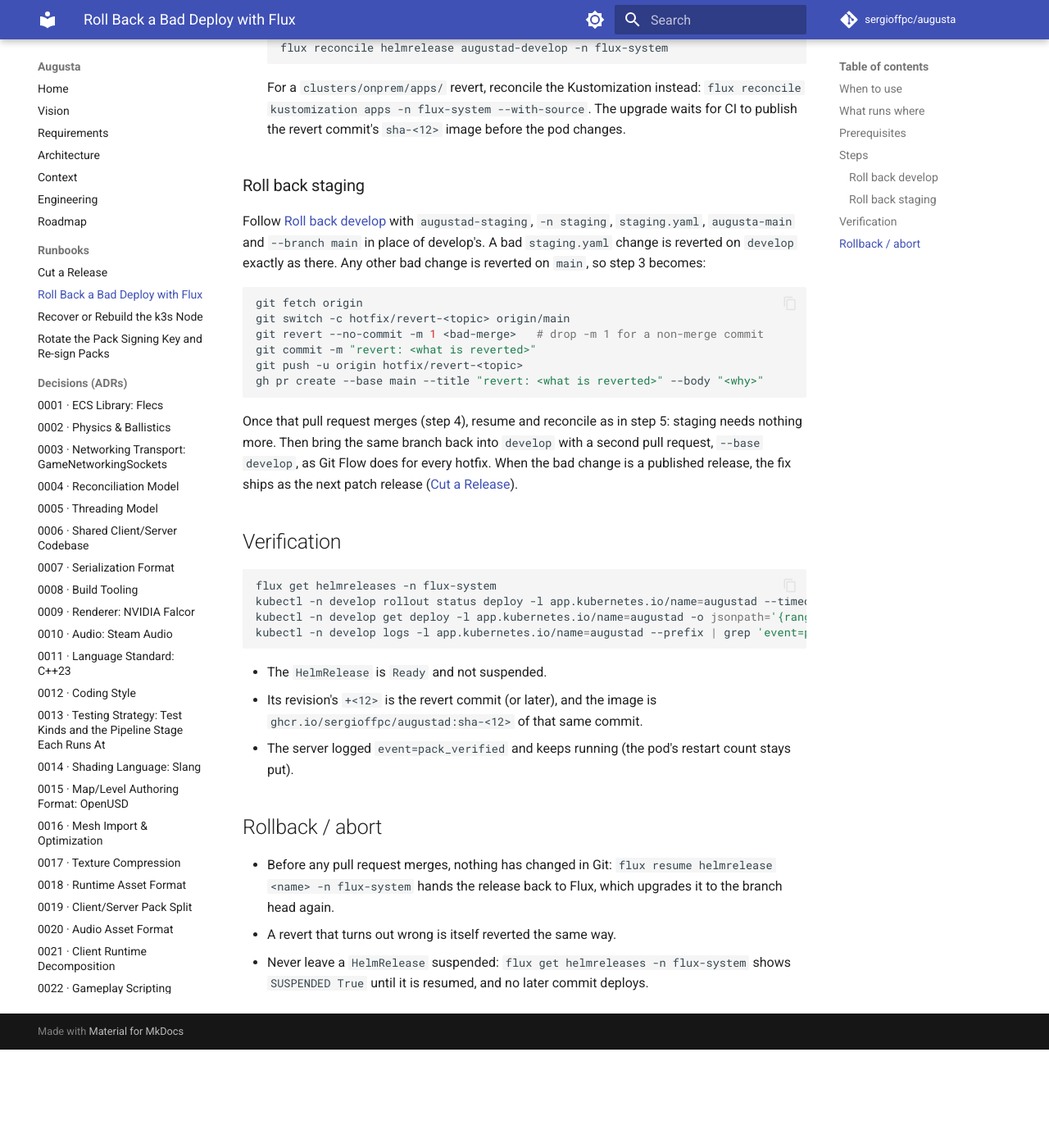
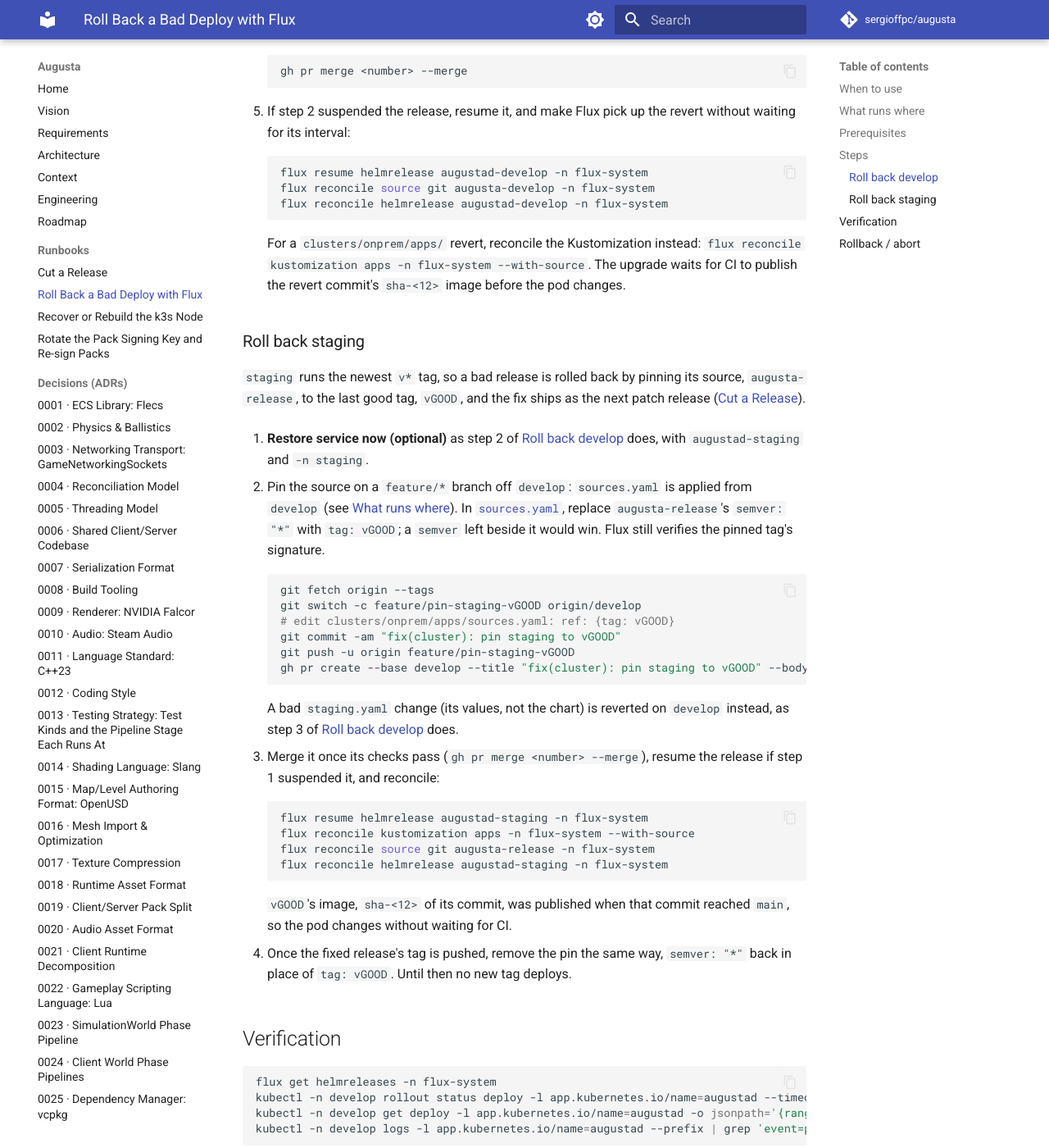
Before and after one commit to sergioffpc/augusta, an MkDocs documentation site: the page built from docs/runbooks/flux-rollback.md, in a window 1280 px wide and 1400 px high, scrolled down 2919 px. Shown: the whole window at 82% size. Built offline with MkDocs 1.6.1 and Material for MkDocs 9.7.7, drawn with Linux system fonts in a browser that asks for light colours; comment, search, counter and statistics services are not loaded; before the commit the page ends 4199 px from its top, so only the background shows below that; some of the changed text lies outside the part shown.

Commit message:
feat(cluster): run only signed revisions; staging follows release tags
Flux now verifies every revision before reconciling it (ADR-0056), so a push
that reaches GitHub without a trusted signature never runs on the Node.

- develop's and flux-system's GitRepository verify their branch HEAD
  against the maintainer's SSH signing key and GitHub's web-flow key, the
  key that signs a pull request merged on GitHub.
- staging's source, renamed augusta-main to augusta-release, follows the
  newest v* tag by semver ("*", no pre-releases) and verifies it in Tag
  mode against the maintainer's key alone: a merge to main changes nothing
  that runs until the release's signed tag is pushed.
- The trusted public keys are two unencrypted Secrets in
  clusters/onprem/flux-system/trusted-signers.yaml (Flux 2.9.5 reads
  .sshpub and .asc keys from one Secret). scripts/bootstrap-node.sh applies
  them before gotk-sync.yaml, which now needs them.
- CI's per-environment chart render finds staging's chart by the tag it
  follows, the newest vX.Y.Z on origin.
- ADR-0026 points to ADR-0056; ENGINEERING.md's Deployment & CD,
  ARCHITECTURE.md, and the Flux rollback (pin staging to an older tag) and
  release (staging moves at the signed tag) runbooks describe the new model.

Closes #525

Co-Authored-By: Claude Opus 5.5 <noreply@anthropic.com>

````diff
--- a/docs/runbooks/flux-rollback.md
+++ b/docs/runbooks/flux-rollback.md
@@ -2,14 +2,15 @@
 
 Returns the `develop` or `staging` environment to a working server after a
 commit that Flux deployed broke it. How the environments are deployed is
-ADR-0026 ([CD strategy](../adr/0026-cd-strategy.md)) and
+ADR-0026 ([CD strategy](../adr/0026-cd-strategy.md)), ADR-0056
+([signed revisions](../adr/0056-signed-revisions-for-flux.md)) and
 [ENGINEERING.md's Deployment & CD](../ENGINEERING.md#deployment--cd).
 
 ## When to use
 
 - The `augustad` pod of an environment crash-loops, fails to start, or
-  misbehaves after a merge to `develop` (the `develop` namespace) or `main` (the
-  `staging` namespace).
+  misbehaves after a merge to `develop` (the `develop` namespace) or a release
+  tag (the `staging` namespace).
 - A Flux `HelmRelease` is stuck failing after a chart or `clusters/onprem/apps/`
   change.
 
@@ -20,26 +21,36 @@ rollback fixes that, the files must be put in place
 Moving an environment back to its previous pack folder is the rollback step of
 [Rotate the Pack Signing Key](pack-key-rotation.md#rollback--abort).
 
+Nor for a source that fails verification (`flux get sources git -n flux-system`
+shows it not ready, its message naming the signature): Flux deployed nothing
+from that revision, and its environment keeps running the last verified one. The
+fix is a signed revision, or the trusted keys in
+[`trusted-signers.yaml`](../../clusters/onprem/flux-system/trusted-signers.yaml)
+updated after a key rotation (ADR-0056).
+
 ## What runs where
 
-| Environment | HelmRelease (namespace `flux-system`) | Helm release | Namespace | Chart from                                  | Image tag                        |
-| ----------- | ------------------------------------- | ------------ | --------- | ------------------------------------------- | -------------------------------- |
-| develop     | `augustad-develop`                    | `augustad`   | `develop` | GitRepository `augusta-develop` (`develop`) | `sha-<12>` of the chart's commit |
-| staging     | `augustad-staging`                    | `augustad`   | `staging` | GitRepository `augusta-main` (`main`)       | `sha-<12>` of the chart's commit |
+| Environment | HelmRelease (namespace `flux-system`) | Helm release | Namespace | Chart from                                        | Image tag                        |
+| ----------- | ------------------------------------- | ------------ | --------- | ------------------------------------------------- | -------------------------------- |
+| develop     | `augustad-develop`                    | `augustad`   | `develop` | GitRepository `augusta-develop` (`develop`)       | `sha-<12>` of the chart's commit |
+| staging     | `augustad-staging`                    | `augustad`   | `staging` | GitRepository `augusta-release` (newest `v*` tag) | `sha-<12>` of the chart's commit |
 
-Both `HelmRelease` objects, and the rest of
+Both `HelmRelease` objects, both sources
+([`sources.yaml`](../../clusters/onprem/apps/sources.yaml)) and the rest of
 [`clusters/onprem/apps/`](../../clusters/onprem/apps), are applied by the `apps`
 Kustomization from the `flux-system` GitRepository, which tracks `develop`
 ([`gotk-sync.yaml`](../../clusters/onprem/flux-system/gotk-sync.yaml)). A change
-to `staging.yaml` therefore deploys when it reaches `develop`, not `main`.
-Neither `HelmRelease` sets `upgrade.remediation`, so Flux never rolls back by
-itself: a failed upgrade stays failed until Git or a person changes it.
+to `staging.yaml` or `sources.yaml` therefore deploys when it reaches `develop`,
+not `main`. Neither `HelmRelease` sets `upgrade.remediation`, so Flux never
+rolls back by itself: a failed upgrade stays failed until Git or a person
+changes it.
 
 Both environments run the image CI published for their chart's own commit
 (`image.tag` is left empty, [`values.yaml`](../../charts/augustad/values.yaml)),
 so going back to an earlier commit, by Helm or by Git, goes back to its image.
-They differ in the branch the revert lands on: `develop` for `develop`, `main`
-for `staging`, except that a `staging.yaml` change deploys from `develop`.
+They differ in how Git goes back: `develop` reverts the bad change on `develop`;
+`staging` pins its source to the previous release tag, since it runs a signed
+tag and a published tag is never moved or reused.
 
 ## Prerequisites
 
@@ -142,25 +153,48 @@ for `staging`, except that a `staging.yaml` change deploys from `develop`.
 
 ### Roll back staging
 
-Follow [Roll back develop](#roll-back-develop) with `augustad-staging`,
-`-n staging`, `staging.yaml`, `augusta-main` and `--branch main` in place of
-develop's. A bad `staging.yaml` change is reverted on `develop` exactly as
-there. Any other bad change is reverted on `main`, so step 3 becomes:
+`staging` runs the newest `v*` tag, so a bad release is rolled back by pinning
+its source, `augusta-release`, to the last good tag, `vGOOD`, and the fix ships
+as the next patch release ([Cut a Release](cut-release.md#rollback--abort)).
 
-```sh
-git fetch origin
-git switch -c hotfix/revert-<topic> origin/main
-git revert --no-commit -m 1 <bad-merge>   # drop -m 1 for a non-merge commit
-git commit -m "revert: <what is reverted>"
-git push -u origin hotfix/revert-<topic>
-gh pr create --base main --title "revert: <what is reverted>" --body "<why>"
-```
+1. **Restore service now (optional)** as step 2 of
+   [Roll back develop](#roll-back-develop) does, with `augustad-staging` and
+   `-n staging`.
 
-Once that pull request merges (step 4), resume and reconcile as in step 5:
-staging needs nothing more. Then bring the same branch back into `develop` with
-a second pull request, `--base develop`, as Git Flow does for every hotfix. When
-the bad change is a published release, the fix ships as the next patch release
-([Cut a Release](cut-release.md#rollback--abort)).
+2. Pin the source on a `feature/*` branch off `develop`: `sources.yaml` is
+   applied from `develop` (see [What runs where](#what-runs-where)). In
+   [`sources.yaml`](../../clusters/onprem/apps/sources.yaml), replace
+   `augusta-release`'s `semver: "*"` with `tag: vGOOD`; a `semver` left beside
+   it would win. Flux still verifies the pinned tag's signature.
+
+    ```sh
+    git fetch origin --tags
+    git switch -c feature/pin-staging-vGOOD origin/develop
+    # edit clusters/onprem/apps/sources.yaml: ref: {tag: vGOOD}
+    git commit -am "fix(cluster): pin staging to vGOOD"
+    git push -u origin feature/pin-staging-vGOOD
+    gh pr create --base develop --title "fix(cluster): pin staging to vGOOD" --body "<why>"
+    ```
+
+    A bad `staging.yaml` change (its values, not the chart) is reverted on
+    `develop` instead, as step 3 of [Roll back develop](#roll-back-develop)
+    does.
+
+3. Merge it once its checks pass (`gh pr merge <number> --merge`), resume the
+   release if step 1 suspended it, and reconcile:
+
+    ```sh
+    flux resume helmrelease augustad-staging -n flux-system
+    flux reconcile kustomization apps -n flux-system --with-source
+    flux reconcile source git augusta-release -n flux-system
+    flux reconcile helmrelease augustad-staging -n flux-system
+    ```
+
+    `vGOOD`'s image, `sha-<12>` of its commit, was published when that commit
+    reached `main`, so the pod changes without waiting for CI.
+
+4. Once the fixed release's tag is pushed, remove the pin the same way,
+   `semver: "*"` back in place of `tag: vGOOD`. Until then no new tag deploys.
 
 ## Verification
 
@@ -172,8 +206,11 @@ kubectl -n develop logs -l app.kubernetes.io/name=augustad --prefix | grep 'even
 ```
 
 - The `HelmRelease` is `Ready` and not suspended.
-- Its revision's `+<12>` is the revert commit (or later), and the image is
-  `ghcr.io/sergioffpc/augustad:sha-<12>` of that same commit.
+- Its revision's `+<12>` is the revert commit (or later), or for `staging` the
+  pinned tag's commit, and the image is `ghcr.io/sergioffpc/augustad:sha-<12>`
+  of that same commit.
+- `flux get sources git -n flux-system` shows the source ready, on a verified
+  revision.
 - The server logged `event=pack_verified` and keeps running (the pod's restart
   count stays put).
 
@@ -181,7 +218,8 @@ kubectl -n develop logs -l app.kubernetes.io/name=augustad --prefix | grep 'even
 
 - Before any pull request merges, nothing has changed in Git:
   `flux resume helmrelease <name> -n flux-system` hands the release back to
-  Flux, which upgrades it to the branch head again.
-- A revert that turns out wrong is itself reverted the same way.
+  Flux, which upgrades it to its source's revision again: `develop`'s head, or
+  `staging`'s newest tag.
+- A revert or pin that turns out wrong is itself reverted the same way.
 - Never leave a `HelmRelease` suspended: `flux get helmreleases -n flux-system`
   shows `SUSPENDED True` until it is resumed, and no later commit deploys.
````
Also changed, not shown: docs/ARCHITECTURE.md (+8 -7 lines), docs/ENGINEERING.md (+17 -6 lines), docs/adr/0026-cd-strategy.md (+4 -0 lines), docs/runbooks/cut-release.md (+21 -9 lines), 7 other files.
